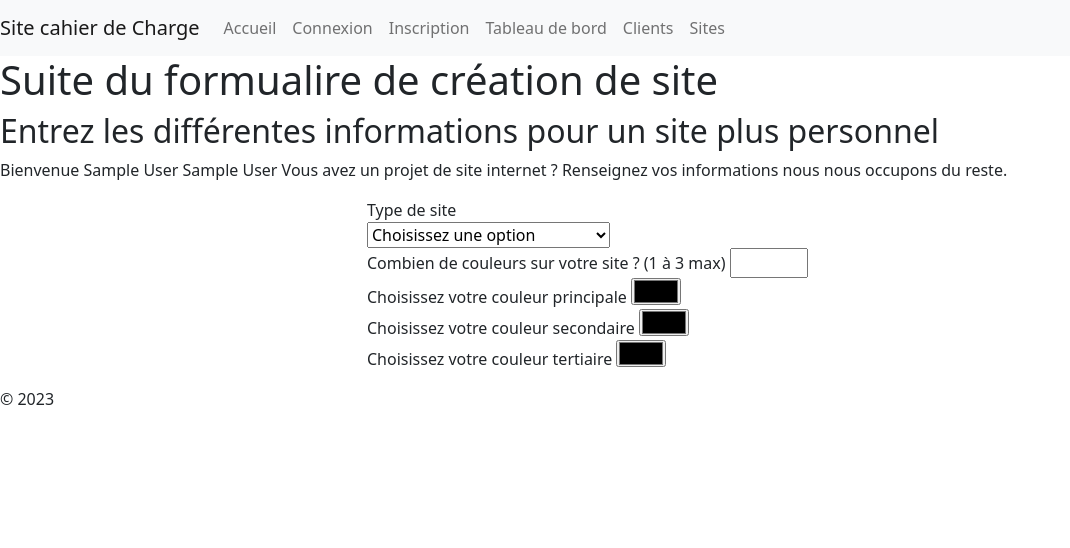
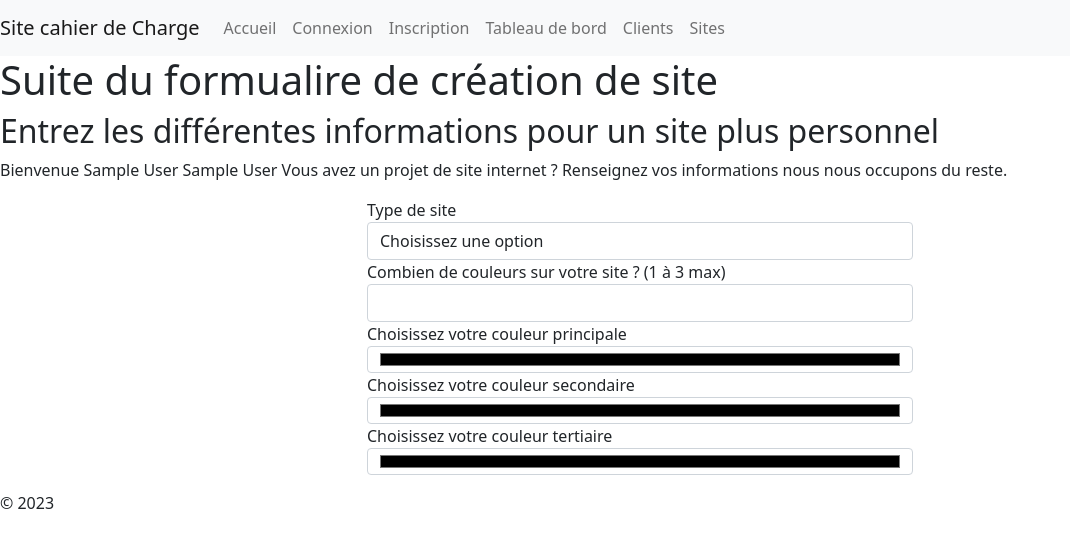
Before and after one commit to Hatem013/MSC_Cahier_Charges, a PHP site: page /MSC-1/client2 in a window 1280 px wide. Shown: the top 548 px of the page, without its empty margins (0-1070 px from the left). Run offline with PHP 8.4, Linux system fonts and the light colour scheme; the visitor is signed in with stand-in values (Sample User, id 1); data that the repository does not hold is empty.

Commit message:
mise en oage form2

```diff
--- a/views/client2/index.php
+++ b/views/client2/index.php
@@ -19,8 +19,8 @@ echo "<p>Bienvenue " . $_SESSION['nom'] . " " . $_SESSION['prenom'] . " Vous ave
         <div class="col-md-6">
             <form method="post" action="">
                 <div class="form-group">
-                    <label for="pet-select">Type de site</label><br>
-                    <select name="type_site" id="type_site">
+                    <label for="pet-select" style="display: block;">Type de site</label>
+                    <select name="type_site" id="type_site" class="form-control">
                         <option value="">Choisissez une option</option>
                         <option value="vitrine">Site Vitrine</option>
                         <option value="e-commerce">E-commerce</option>
@@ -31,20 +31,20 @@ echo "<p>Bienvenue " . $_SESSION['nom'] . " " . $_SESSION['prenom'] . " Vous ave
                     </select>
                 </div>
                 <div class="form-group">
-                    <label for="nombre-couleurs">Combien de couleurs sur votre site ? (1 à 3 max)</label>
-                    <input type="number" name="nombre-couleurs" id="nombre-couleurs" min="1" max="3">
+                    <label for="nombre-couleurs" style="display: block;">Combien de couleurs sur votre site ? (1 à 3 max)</label>
+                    <input type="number" name="nombre-couleurs" id="nombre-couleurs" min="1" max="3" class="form-control">
                 </div>
                 <div class="form-group">
-                    <label for="couleur1">Choisissez votre couleur principale</label>
-                    <input type="color" name="couleur1" id="couleur1">
+                    <label for="couleur1" style="display: block;">Choisissez votre couleur principale</label>
+                    <input type="color" name="couleur1" id="couleur1" class="form-control">
                 </div>
                 <div class="form-group">
-                    <label for="couleur2">Choisissez votre couleur secondaire</label>
-                    <input type="color" name="couleur2" id="couleur2">
+                    <label for="couleur2" style="display: block;">Choisissez votre couleur secondaire</label>
+                    <input type="color" name="couleur2" id="couleur2" class="form-control">
                 </div>
                 <div class="form-group">
-                    <label for="couleur3">Choisissez votre couleur tertiaire</label>
-                    <input type="color" name="couleur3" id="couleur3">
+                    <label for="couleur3" style="display: block;">Choisissez votre couleur tertiaire</label>
+                    <input type="color" name="couleur3" id="couleur3" class="form-control">
                 </div>
             </form>
         </div>
```
